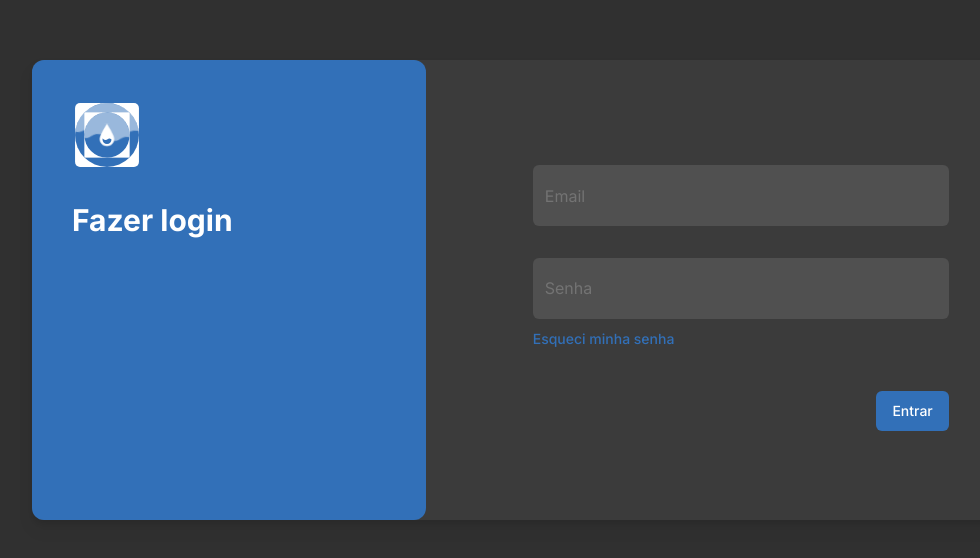
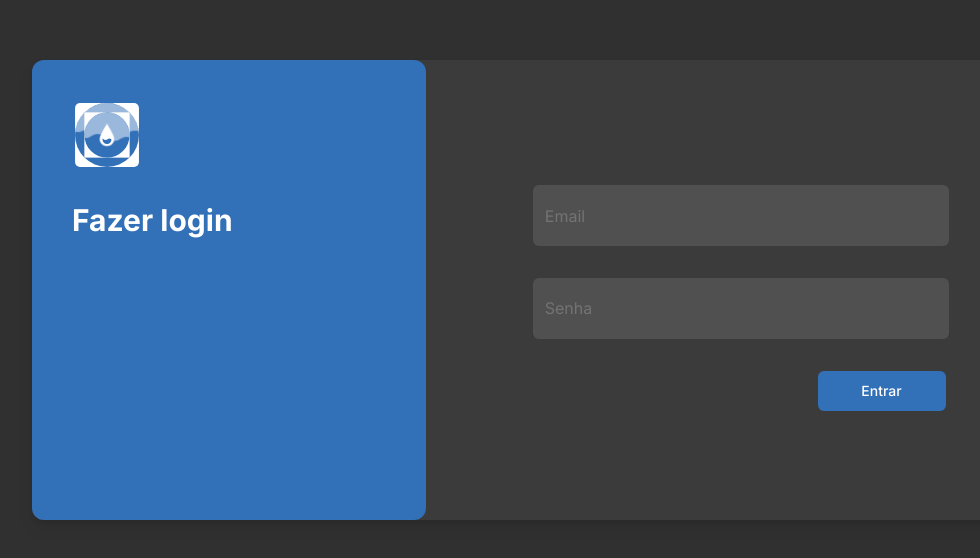
Before and after one commit to RivianSoldier/MAUAguas, a Next.js app in the folder front/mauaguas_front/: page / in a window 1280 px wide. Shown: the part 110-668 px from the top of the page, without its empty margins (96-1076 px from the left). Built offline with nearby package versions, Linux system fonts and the light colour scheme.

Commit message:
tela de login e sistema de login finalizados, redirect adicionado apos pogin

```diff
--- a/front/mauaguas_front/app/page.js
+++ b/front/mauaguas_front/app/page.js
@@ -1,9 +1,42 @@
+"use client";
+import { useRouter } from "next/navigation";
 import Image from "next/image";
-import Link from 'next/link';
+import Link from "next/link";
 import { Input } from "@/components/ui/input";
+
 import { Button } from "@/components/ui/button";
+import { z } from "zod";
+import { zodResolver } from "@hookform/resolvers/zod";
+import { useForm, Controller } from "react-hook-form";
 
 export default function Home() {
+  const router = useRouter();
+  const formSchema = z.object({
+    email: z.string().email(),
+    password: z.string().min(3),
+  });
+
+  const form = useForm({
+    resolver: zodResolver(formSchema),
+    defaultValues: {
+      email: "",
+      password: "",
+    },
+  });
+
+  const onSubmit = (values) => {
+    if (
+      (values.email === process.env.NEXT_PUBLIC_USER_ADMIN &&
+        values.password === process.env.NEXT_PUBLIC_ADMIN_PASSWORD) ||
+      (values.email === process.env.NEXT_PUBLIC_USER_GENERAL &&
+        values.password === process.env.NEXT_PUBLIC_GENERAL_PASSWORD)
+    ) {
+      router.push("/visao-geral");
+    } else {
+      console.log("Invalid credentials");
+    }
+  };
+
   return (
     <main className="flex min-h-screen flex-col items-center justify-center bg-[#303030]">
       <div className="flex flex-col lg:flex-row justify-center items-center w-11/12 md:w-2/3 lg:w-[64rem] lg:h-[28.75rem] bg-[#3b3b3b] rounded-xl drop-shadow-lg">
@@ -14,33 +47,47 @@
           <div className="pt-8 text-white font-bold text-3xl">Fazer login</div>
         </div>
         <div className="flex flex-col justify-center items-center w-full lg:w-[40.125rem] h-80 my-6">
-          <div className="w-full">
+          <form onSubmit={form.handleSubmit(onSubmit)} className="w-full">
             <div className="flex flex-col justify-center items-center gap-8 pt-4 w-full px-6 md:px-20 lg:px-0">
+              <Controller
+                name="email"
+                control={form.control}
+                render={({ field }) => (
                   <Input
-                className="bg-[#505050] border-none text-white w-full lg:w-[26rem] h-[3.8rem] "
+                    className="bg-[#505050] border-none text-white w-full lg:w-[26rem] h-[3.8rem]"
                     type="email"
                     placeholder="Email"
+                    required
+                    {...field}
                   />
+                )}
+              />
+              <Controller
+                name="password"
+                control={form.control}
+                render={({ field }) => (
                   <Input
-                className="bg-[#505050] border-none text-white w-full lg:w-[26rem] h-[3.8rem] "
+                    className="bg-[#505050] border-none text-white w-full lg:w-[26rem] h-[3.8rem]"
                     type="password"
                     placeholder="Senha"
+                    required
+                    minLength={3}
+                    {...field}
+                  />
+                )}
               />
             </div>
+
+            <div className="flex flex-row w-full sm:justify-end  items-end lg:justify-end lg:items-center lg:w-[32.5rem] mt-8 px-6 md:px-20 lg:px-0">
               <Button
-              className="flex justify-start p-0 lg:pl-[6.7rem] text-[#3270B8] lg:w-full m-0 px-6 md:px-20"
-              variant="link"
+                type="submit"
+                className=" bg-[#3270B8] text-white flex hover:bg-[#2D64A5] hover:bg-opacity-50 rounded-md transition duration-300 cursor-pointer w-full md:w-32"
+                variant="primary"
               >
-              Esqueci minha senha
+                Entrar
               </Button>
             </div>
-          <div className="flex flex-row w-full mx-4 justify-end items-end lg:justify-end lg:items-center lg:w-[26rem] mt-8 px-6 md:px-20 lg:px-0">
-            <Link href="/visao-geral">
-              <Button className=" bg-[#3270B8] text-white flex hover:bg-[#2D64A5] hover:bg-opacity-50 rounded-md transition duration-300 cursor-pointer" variant="primary">
-                Entrar
-              </Button>
-            </Link>
-          </div>
+          </form>
         </div>
       </div>
     </main>
--- a/front/mauaguas_front/app/visao-geral/page.js
+++ b/front/mauaguas_front/app/visao-geral/page.js
@@ -20,6 +20,7 @@
     "https://4be2-177-73-181-130.ngrok-free.app/get/lastest_reservoir_status_by_id/teste"
   );
   const data = await res.json();
+  console.log(data)
   return data;
 }
 
--- /dev/null
+++ b/front/mauaguas_front/components/ui/form.jsx
@@ -0,0 +1,133 @@
+import * as React from "react"
+import { Slot } from "@radix-ui/react-slot"
+import { Controller, FormProvider, useFormContext } from "react-hook-form";
+
+import { cn } from "@/lib/utils"
+import { Label } from "@/components/ui/label"
+
+const Form = FormProvider
+
+const FormFieldContext = React.createContext({})
+
+const FormField = (
+  {
+    ...props
+  }
+) => {
+  return (
+    (<FormFieldContext.Provider value={{ name: props.name }}>
+      <Controller {...props} />
+    </FormFieldContext.Provider>)
+  );
+}
+
+const useFormField = () => {
+  const fieldContext = React.useContext(FormFieldContext)
+  const itemContext = React.useContext(FormItemContext)
+  const { getFieldState, formState } = useFormContext()
+
+  const fieldState = getFieldState(fieldContext.name, formState)
+
+  if (!fieldContext) {
+    throw new Error("useFormField should be used within <FormField>")
+  }
+
+  const { id } = itemContext
+
+  return {
+    id,
+    name: fieldContext.name,
+    formItemId: `${id}-form-item`,
+    formDescriptionId: `${id}-form-item-description`,
+    formMessageId: `${id}-form-item-message`,
+    ...fieldState,
+  }
+}
+
+const FormItemContext = React.createContext({})
+
+const FormItem = React.forwardRef(({ className, ...props }, ref) => {
+  const id = React.useId()
+
+  return (
+    (<FormItemContext.Provider value={{ id }}>
+      <div ref={ref} className={cn("space-y-2", className)} {...props} />
+    </FormItemContext.Provider>)
+  );
+})
+FormItem.displayName = "FormItem"
+
+const FormLabel = React.forwardRef(({ className, ...props }, ref) => {
+  const { error, formItemId } = useFormField()
+
+  return (
+    (<Label
+      ref={ref}
+      className={cn(error && "text-destructive", className)}
+      htmlFor={formItemId}
+      {...props} />)
+  );
+})
+FormLabel.displayName = "FormLabel"
+
+const FormControl = React.forwardRef(({ ...props }, ref) => {
+  const { error, formItemId, formDescriptionId, formMessageId } = useFormField()
+
+  return (
+    (<Slot
+      ref={ref}
+      id={formItemId}
+      aria-describedby={
+        !error
+          ? `${formDescriptionId}`
+          : `${formDescriptionId} ${formMessageId}`
+      }
+      aria-invalid={!!error}
+      {...props} />)
+  );
+})
+FormControl.displayName = "FormControl"
+
+const FormDescription = React.forwardRef(({ className, ...props }, ref) => {
+  const { formDescriptionId } = useFormField()
+
+  return (
+    (<p
+      ref={ref}
+      id={formDescriptionId}
+      className={cn("text-sm text-muted-foreground", className)}
+      {...props} />)
+  );
+})
+FormDescription.displayName = "FormDescription"
+
+const FormMessage = React.forwardRef(({ className, children, ...props }, ref) => {
+  const { error, formMessageId } = useFormField()
+  const body = error ? String(error?.message) : children
+
+  if (!body) {
+    return null
+  }
+
+  return (
+    (<p
+      ref={ref}
+      id={formMessageId}
+      className={cn("text-sm font-medium text-destructive", className)}
+      {...props}>
+      {body}
+    </p>)
+  );
+})
+FormMessage.displayName = "FormMessage"
+
+export {
+  useFormField,
+  Form,
+  FormItem,
+  FormLabel,
+  FormControl,
+  FormDescription,
+  FormMessage,
+  FormField,
+}
--- a/front/mauaguas_front/package.json
+++ b/front/mauaguas_front/package.json
@@ -9,6 +9,7 @@
     "lint": "next lint"
   },
   "dependencies": {
+    "@hookform/resolvers": "^3.6.0",
     "@radix-ui/react-checkbox": "^1.0.4",
     "@radix-ui/react-dialog": "^1.0.5",
     "@radix-ui/react-dropdown-menu": "^2.0.6",
@@ -24,10 +25,12 @@
     "next": "14.2.3",
     "react": "^18",
     "react-dom": "^18",
+    "react-hook-form": "^7.51.5",
     "react-primitives": "^0.8.1",
     "recharts": "^2.12.7",
     "tailwind-merge": "^2.3.0",
-    "tailwindcss-animate": "^1.0.7"
+    "tailwindcss-animate": "^1.0.7",
+    "zod": "^3.23.8"
   },
   "devDependencies": {
     "eslint": "^8",
```
Also changed, not shown: 1 other file (tests, documents, lock files or other folders). Lines whose indentation alone changed are shown as unchanged.
